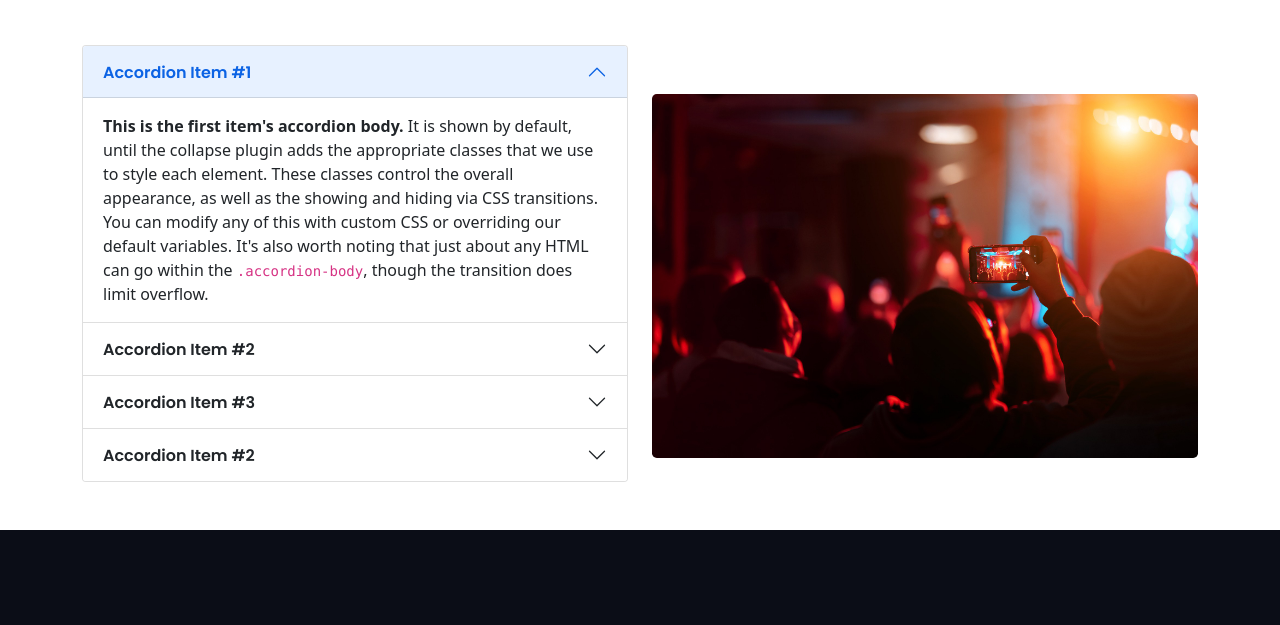
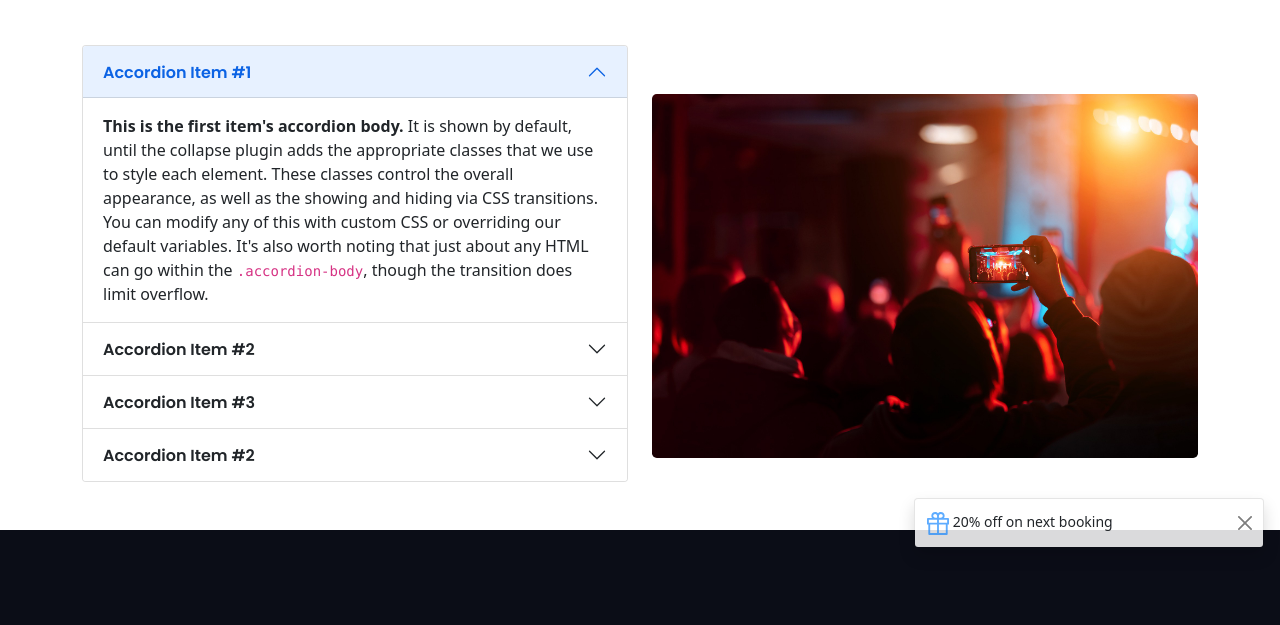
Before and after one commit to Ahsanul-kabir/galaxy-convention, a plain HTML site: page index.html in a window 1280 px wide. Shown: the part 1886-2511 px from the top of the page. Drawn offline with nearby package versions, Linux system fonts and the light colour scheme.

Commit message:
toast added

```diff
--- a/index.html
+++ b/index.html
@@ -341,6 +341,27 @@
         </section>
         <!-- FAQ section -->
 
+        <section>
+            <div aria-live="polite" aria-atomic="true" class="position-relative">
+                <div class="toast-container position-absolute top-0 end-0 p-3">
+                    <div class="toast show" role="alert" aria-live="assertive" aria-atomic="true">
+                        <div role="alert" aria-live="assertive" aria-atomic="true">
+                            <div class="d-flex">
+                                <div class="toast-body">
+                                    <img src="./images/offer-icon.svg" alt="">
+                                    20% off on next booking
+                                </div>
+                                <button type="button" class="btn-close me-2 m-auto" data-bs-dismiss="toast"
+                                    aria-label="Close"></button>
+                            </div>
+                        </div>
+                    </div>
+
+                </div>
+            </div>
+        </section>
+        <!-- toast section -->
+
         <footer>
             <div class="row footer-content mt-5 d-flex flex-wrap-reverse">
                 <div class="col-lg-6 col-md-6 col-sm-12 d-flex justify-content-center align-items-center">
```
Also changed, not shown: images/offer-icon.svg (added).
